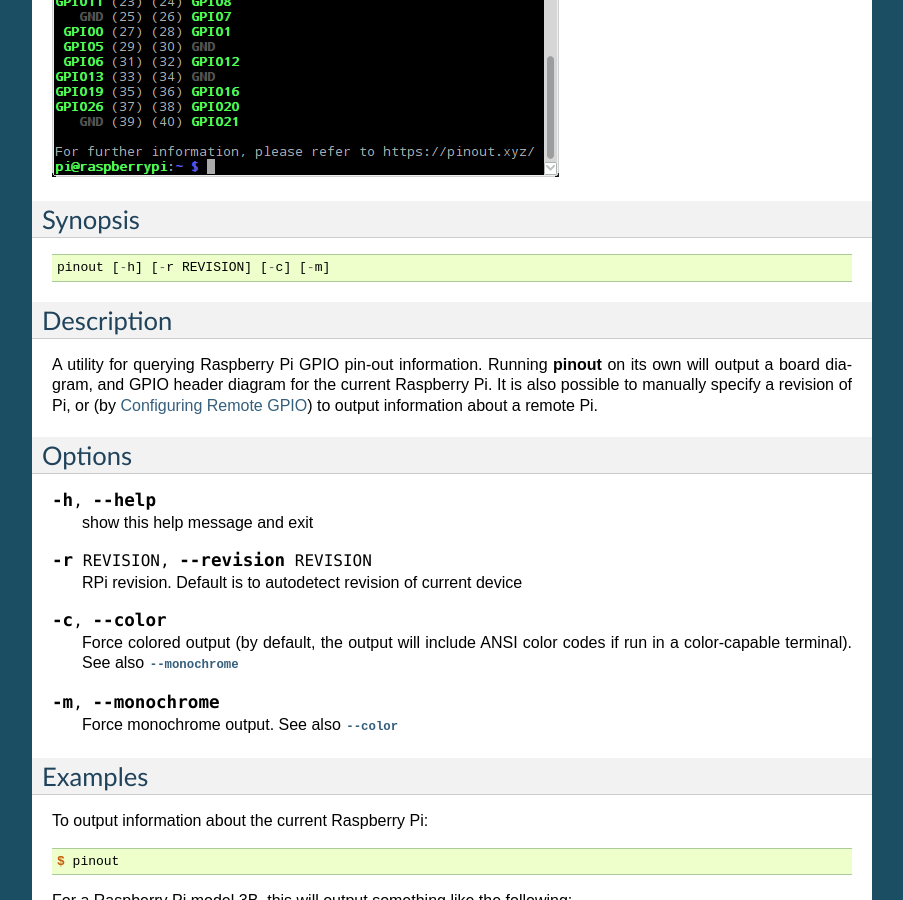
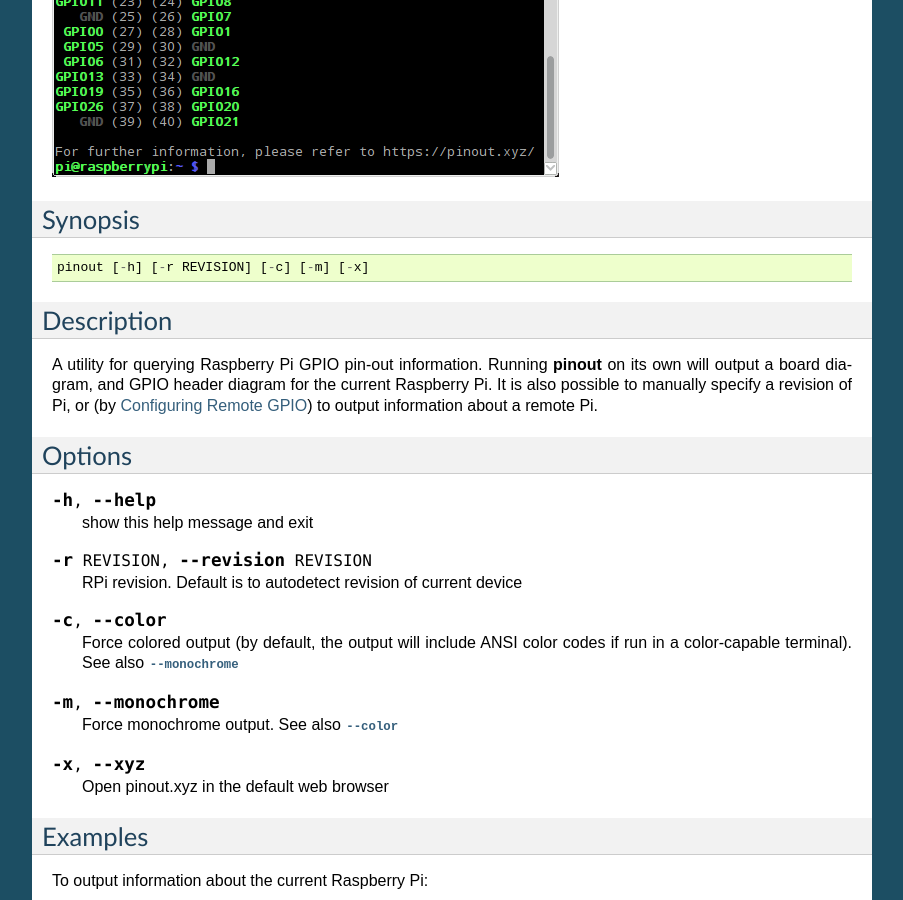
Before and after one commit to gpiozero/gpiozero, a Sphinx documentation site: the page built from docs/cli_pinout.rst, in a window 1280 px wide and 900 px high, scrolled down 721 px. Shown: the whole window, without its empty margins (198-1101 px from the left). Built offline with Sphinx 7.4.7, drawn with Linux system fonts in a browser that asks for light colours.

Commit message:
Add -x option to pinout docs

```diff
--- a/docs/cli_pinout.rst
+++ b/docs/cli_pinout.rst
@@ -8,7 +8,7 @@
 
 ::
 
-    pinout [-h] [-r REVISION] [-c] [-m]
+    pinout [-h] [-r REVISION] [-c] [-m] [-x]
 
 Description
 -----------
@@ -40,6 +40,10 @@
 .. option:: -m, --monochrome
 
     Force monochrome output. See also :option:`--color`
+
+.. option:: -x, --xyz
+
+    Open pinout.xyz in the default web browser
 
 Examples
 --------
@@ -172,4 +176,4 @@
 
         :manpage:`remote-gpio(7)`
 
-.. _revision codes: http://elinux.org/RPi_HardwareHistory
+.. _revision codes: https://www.raspberrypi.org/documentation/hardware/raspberrypi/revision-codes/README.md
```
